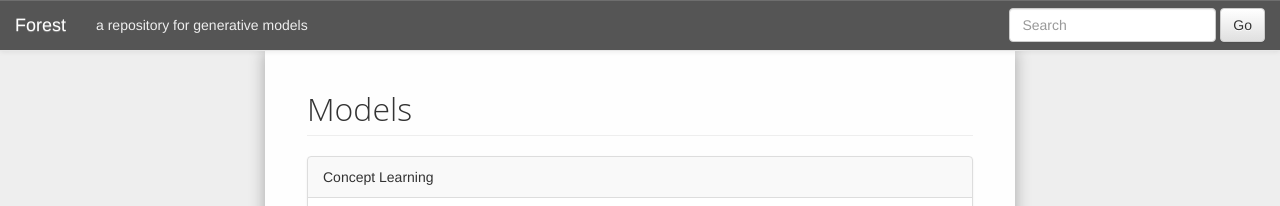
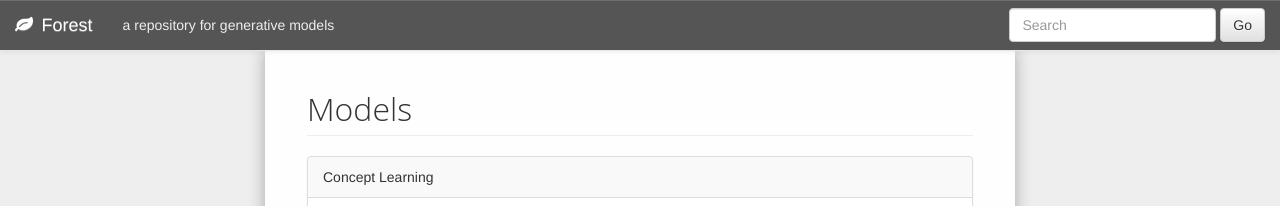
Before and after one commit to forestdb/forestdb.org, a Jekyll site: the page built from index.md, in a window 1280 px wide. Shown: the top 206 px of the page. Built offline with Jekyll 4.4.1, drawn with Linux system fonts in a browser that asks for light colours; nearby versions of some CDN libraries.

Commit message:
Add icon to navbar.

```diff
--- a/_layouts/default.html
+++ b/_layouts/default.html
@@ -23,6 +23,8 @@
     <script src="/assets/js/custom.js"></script>
     <link rel="stylesheet" href="/assets/css/custom.css">
 
+    <link href="//netdna.bootstrapcdn.com/font-awesome/4.0.3/css/font-awesome.css" rel="stylesheet">
+
     <!--[if lt IE 9]>
       <script src="https://oss.maxcdn.com/libs/html5shiv/3.7.0/html5shiv.js"></script>
       <script src="https://oss.maxcdn.com/libs/respond.js/1.4.2/respond.min.js"></script>
@@ -40,7 +42,7 @@
             <span class="icon-bar"></span>
             <span class="icon-bar"></span>
           </button>
-          <a class="navbar-brand" href="/">Forest</a>
+          <a class="navbar-brand" href="/"><i class="fa fa-leaf"></i> Forest</a>
           <p class="navbar-text">a repository for generative models</p>
         </div>
 
--- a/assets/css/custom.css
+++ b/assets/css/custom.css
@@ -52,3 +52,7 @@ body {
 .navbar li.dropdown a.dropdown-toggle {
    color: #fff
 }
+
+.navbar a.navbar-brand .fa {
+   margin-right: .2em
+}
```
